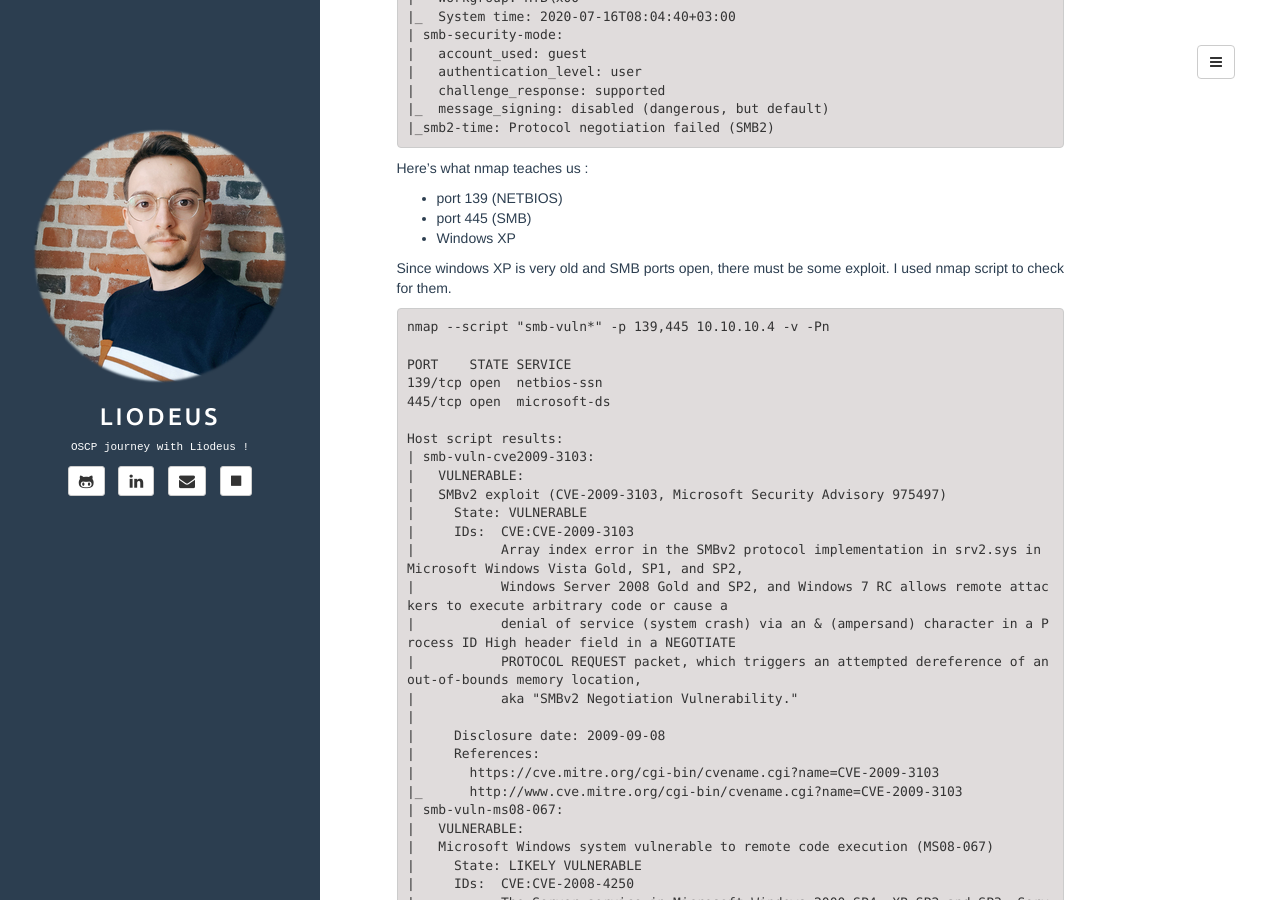
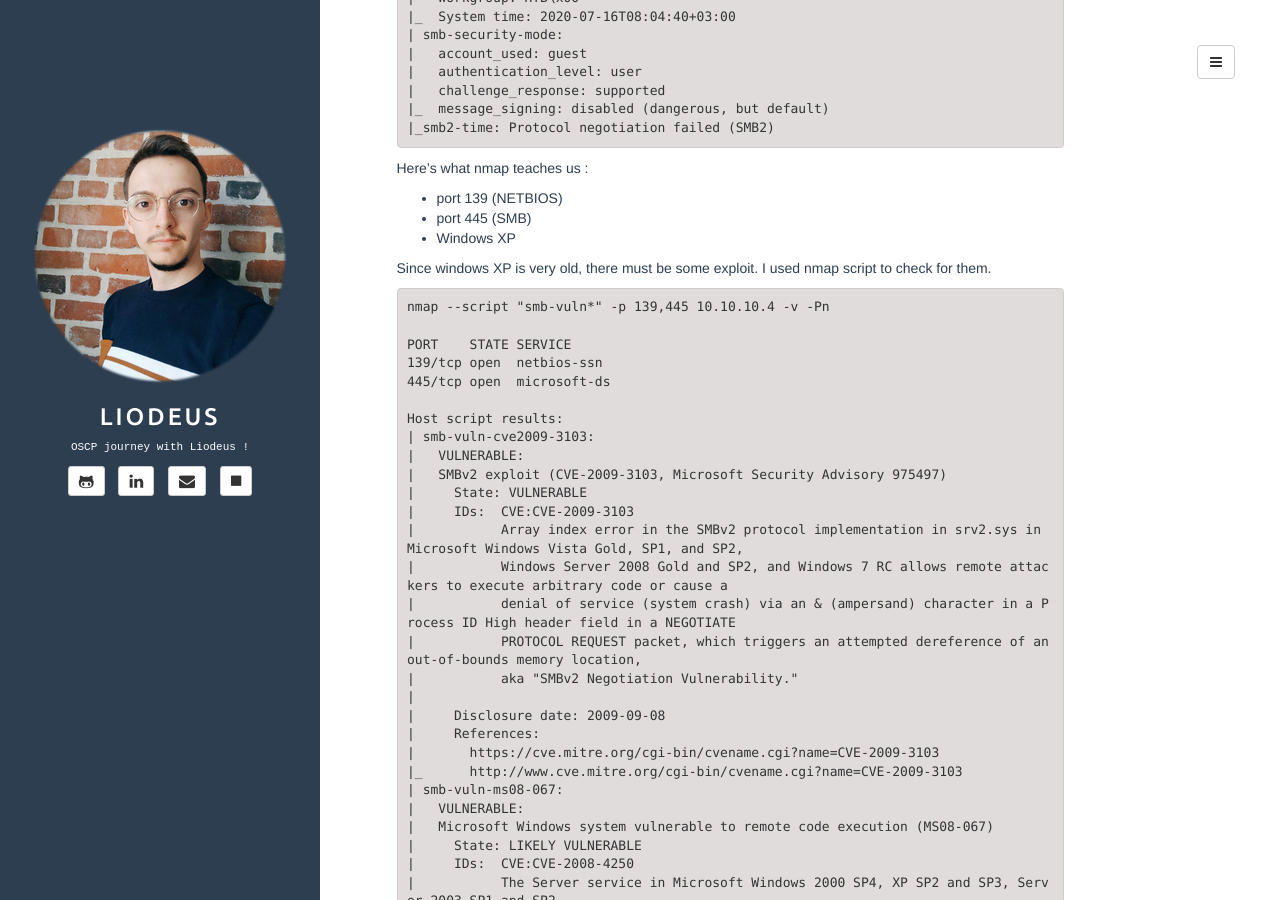
Before and after one commit to Liodeus/liodeus.github.io, a Jekyll site: the page built from _posts/2020-07-16-legacy.md, in a window 1280 px wide and 900 px high, scrolled down 1350 px. Built offline with Jekyll 4.4.1, drawn with Linux system fonts in a browser that asks for light colours; some of the changed text lies outside the part shown.

````diff
--- a/_posts/2020-07-16-legacy.md
+++ b/_posts/2020-07-16-legacy.md
@@ -1,7 +1,7 @@
 ---
 layout: post
 title: Legacy
-tags: [OSCP, writeup, Windows, Injection, Shellcode, SMB]
+tags: [OSCP, Writeup, Windows, injection, shellcode, SMB]
 description: "Legacy write-up"
 ---
 
@@ -66,7 +66,7 @@ Here's what nmap teaches us :
 - port 445 (SMB)
 - Windows XP
 
-Since windows XP is very old and SMB ports open, there must be some exploit. I used nmap script to check for them.
+Since windows XP is very old, there must be some exploit. I used nmap script to check for them.
 
 ```
 nmap --script "smb-vuln*" -p 139,445 10.10.10.4 -v -Pn
````
Also changed, not shown: _posts/2020-07-15-lame.md (+1 -1 lines), _posts/2020-07-17-beep.md (+2 -2 lines), _posts/2020-07-18-blue.md (+1 -1 lines), _posts/2020-07-19-shocker.md (+1 -1 lines), _posts/2020-07-21-devel.md (+1 -1 lines).
